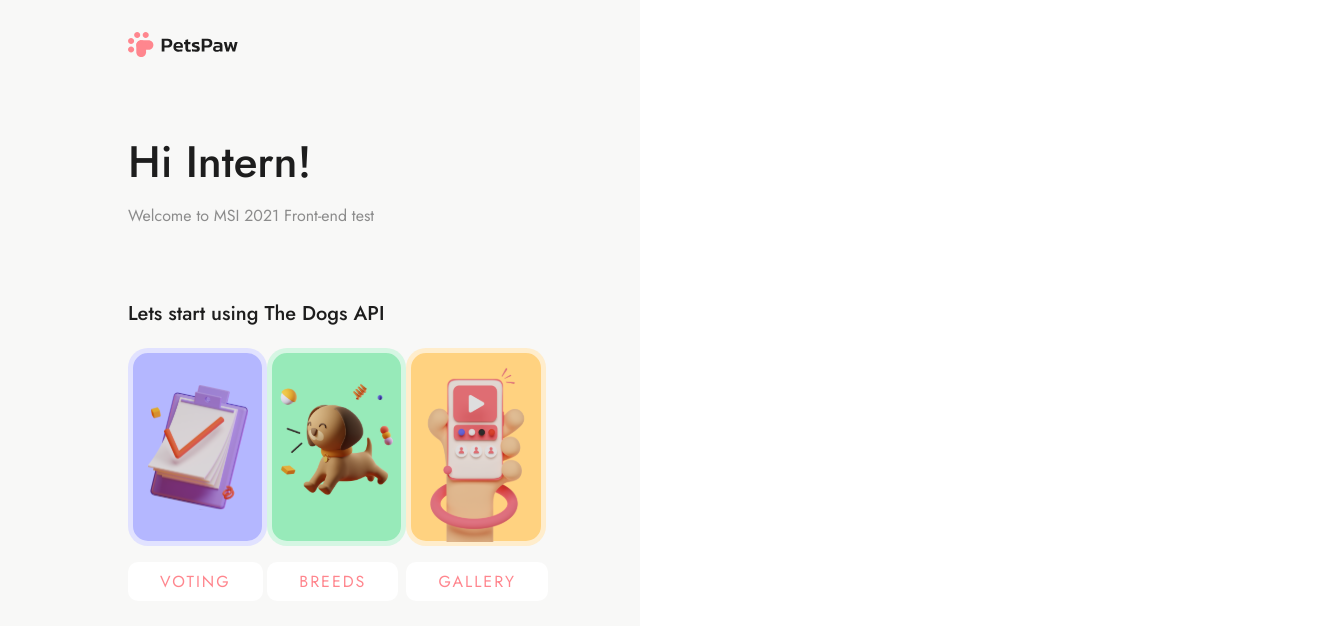
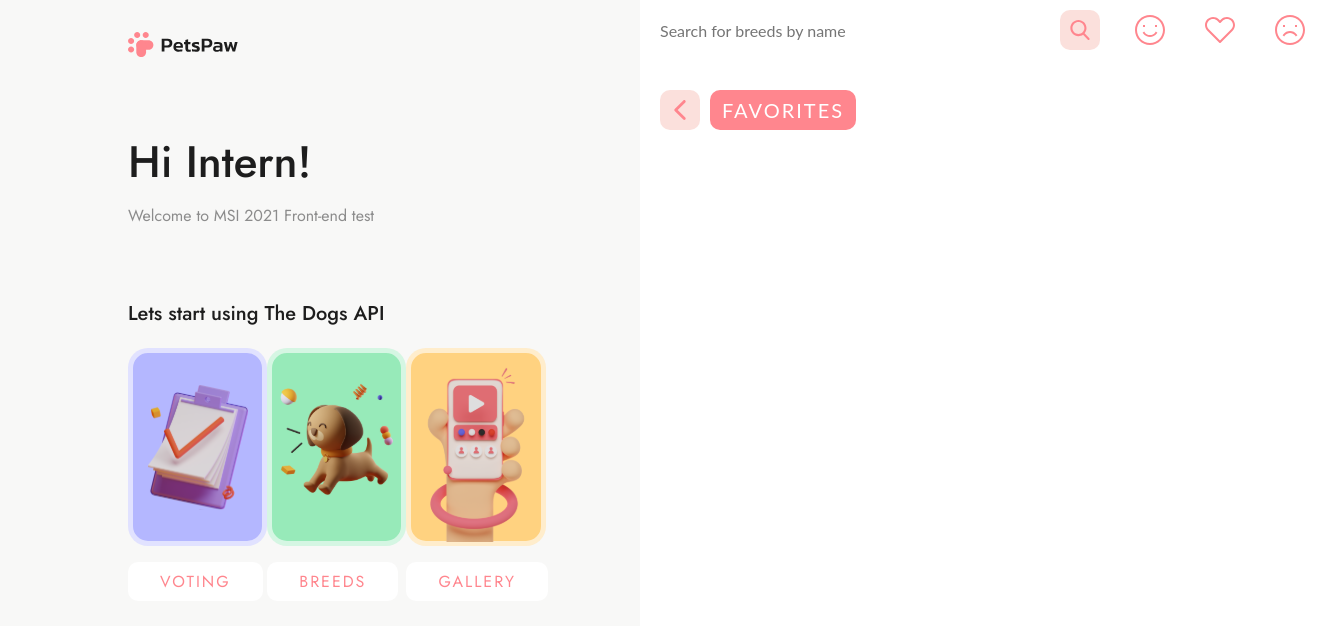
Before and after one commit to anastasssia88/macpaw-frontend, a React (Create React App) app: page /favorites in a window 1280 px wide. Shown: the top 626 px of the page, 1320 px wide, since content can reach past the window. Built offline with nearby package versions, Linux system fonts and the light colour scheme.

Commit message:
added pages for like favorite dislike

```diff
--- a/src/App.js
+++ b/src/App.js
@@ -10,6 +10,9 @@ import Home from './pages/Home'
 import Voting from './pages/Voting'
 import Breeds from './pages/Breeds'
 import Gallery from './pages/Gallery'
+import Liked from './pages/Liked'
+import Favorites from './pages/Favorites'
+import Disliked from './pages/Dislikes'
 
 function App() {
   return (
@@ -28,6 +31,15 @@ function App() {
             <Route exact path="/gallery" >
                 <Gallery />
             </Route>
+            <Route exact path="/liked" >
+                <Liked />
+            </Route>
+            <Route exact path="/favorites" >
+                <Favorites />
+            </Route>
+            <Route exact path="/disliked" >
+                <Disliked />
+            </Route>
           </Switch>
       </DocumentBody>
     </ThemeProvider>
--- /dev/null
+++ b/src/pages/Dislikes.js
@@ -0,0 +1,27 @@
+import React from 'react'
+import styled from 'styled-components';
+import Layout from '../layout/Layout'
+import Search from '../layout/Search'
+import GoBack from '../components/GoBack'
+import ActionLog from '../components/ActionLog'
+
+const Dislikes = () => {
+    return (
+        <div>
+            <Search />
+            <Wrapper>
+                <GoBack btnContent="Dislikes" />
+            </Wrapper>
+        </div>
+    )
+}
+
+export default Dislikes
+
+const Wrapper = styled.div`
+    background: ${props => props.theme.bgBox};
+    border-radius: 20px;
+    width: 100%;
+    height: 100%;
+    padding: 20px;
+`
--- /dev/null
+++ b/src/pages/Favorites.js
@@ -0,0 +1,27 @@
+import React from 'react'
+import styled from 'styled-components';
+import Layout from '../layout/Layout'
+import Search from '../layout/Search'
+import GoBack from '../components/GoBack'
+import ActionLog from '../components/ActionLog'
+
+const Favorites = () => {
+    return (
+        <div>
+            <Search />
+            <Wrapper>
+                <GoBack btnContent="Favorites" />
+            </Wrapper>
+        </div>
+    )
+}
+
+export default Favorites
+
+const Wrapper = styled.div`
+    background: ${props => props.theme.bgBox};
+    border-radius: 20px;
+    width: 100%;
+    height: 100%;
+    padding: 20px;
+`
--- /dev/null
+++ b/src/pages/Liked.js
@@ -0,0 +1,27 @@
+import React from 'react'
+import styled from 'styled-components';
+import Layout from '../layout/Layout'
+import Search from '../layout/Search'
+import GoBack from '../components/GoBack'
+import ActionLog from '../components/ActionLog'
+
+const Liked = () => {
+    return (
+        <Layout flexCol>
+            <Search />
+            <Wrapper>
+                <GoBack btnContent="Liked" />
+            </Wrapper>
+        </Layout>
+    )
+}
+
+export default Liked
+
+const Wrapper = styled.div`
+    background: ${props => props.theme.bgBox};
+    border-radius: 20px;
+    width: 100%;
+    height: 100%;
+    padding: 20px;
+`
```
